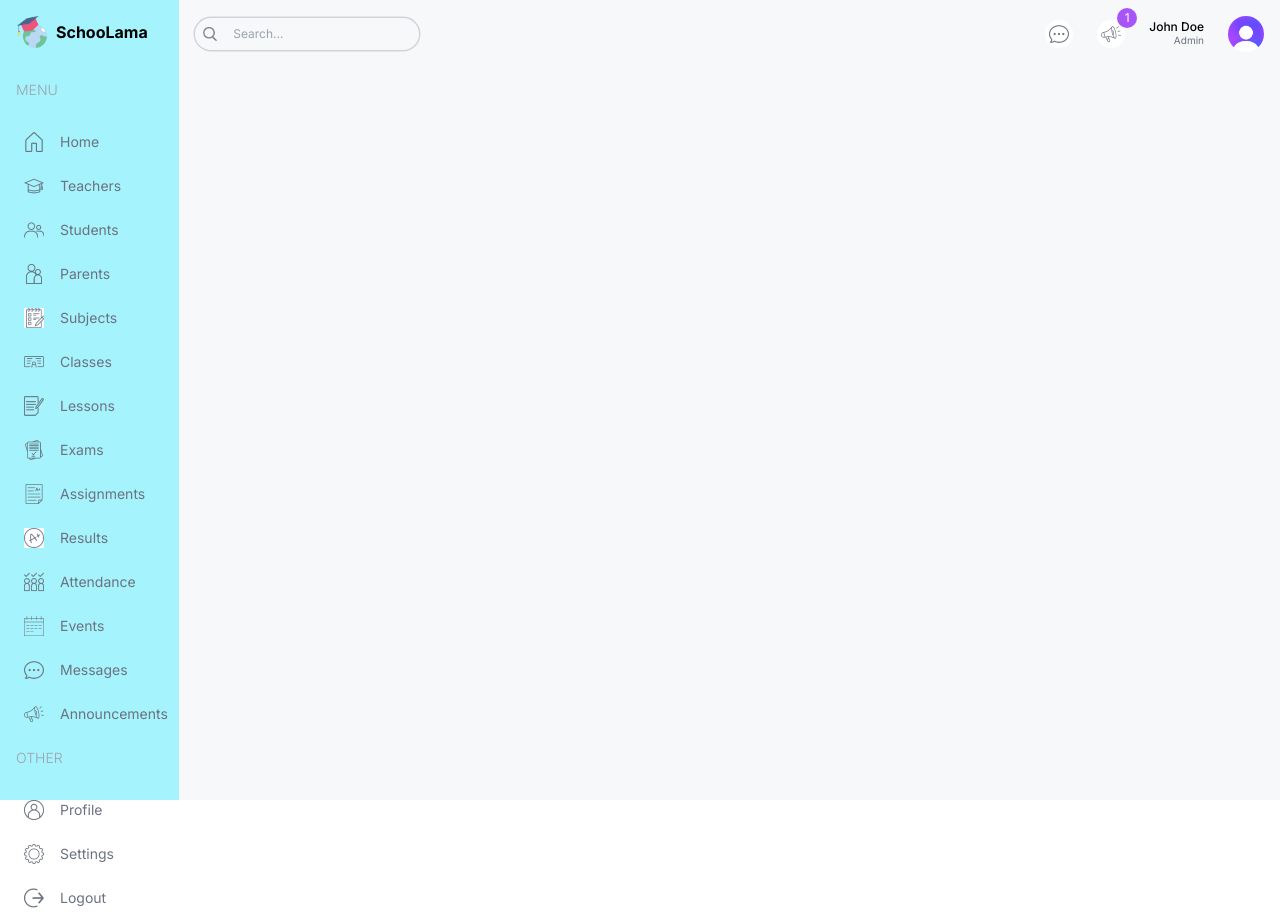
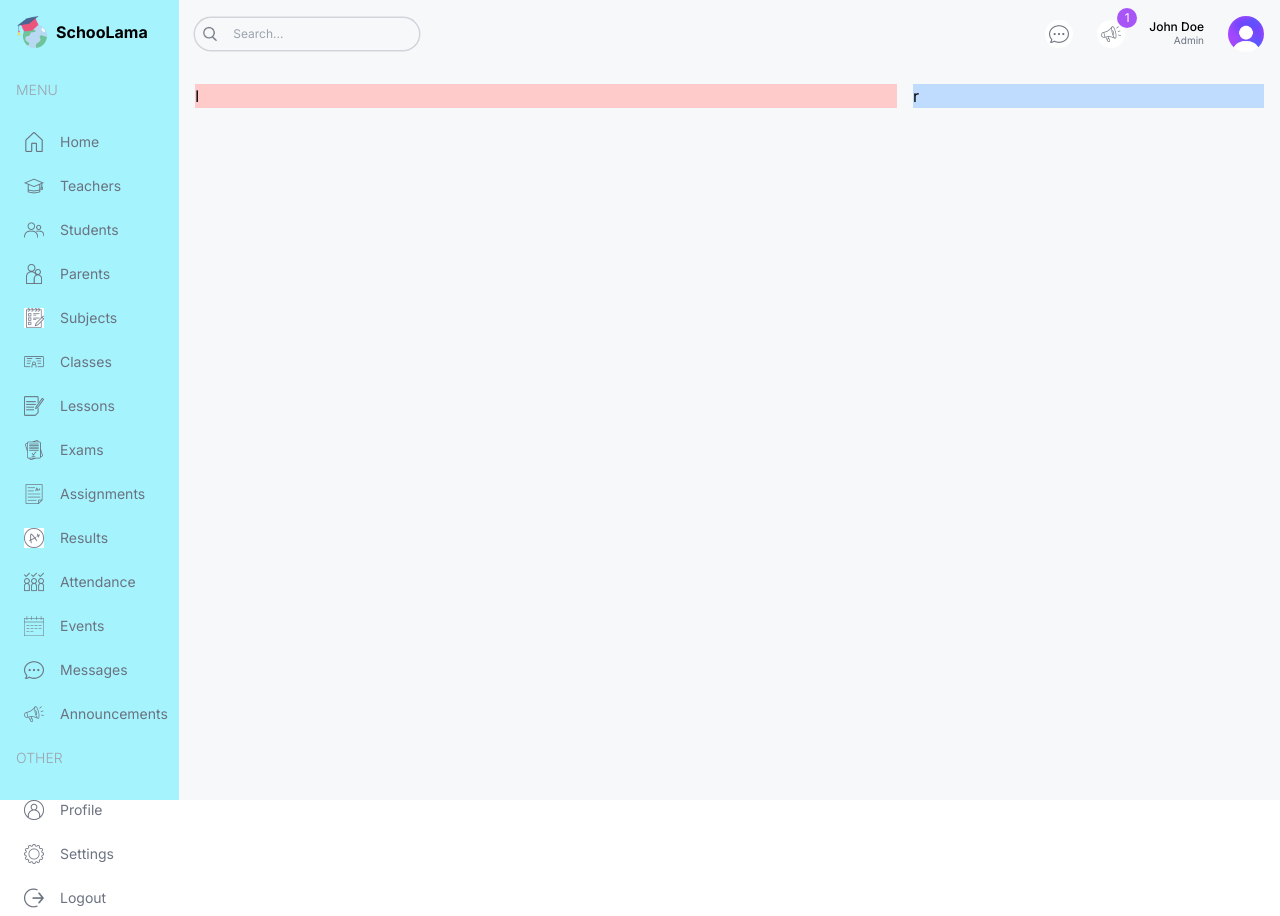
Before and after one commit to saifimd1234/school-management-system, a Next.js app: page /admin in a window 1280 px wide. Built offline with nearby package versions, Linux system fonts and the light colour scheme.

Commit message:
Add children in layout.tsx
{children} enables the rendering of (dashboard) page routing.

```diff
--- a/src/app/(dashboard)/admin/page.tsx
+++ b/src/app/(dashboard)/admin/page.tsx
@@ -1,3 +1,4 @@
+'use client'
 import React from 'react'
 
 const AdminPage = () => {
--- a/src/app/(dashboard)/layout.tsx
+++ b/src/app/(dashboard)/layout.tsx
@@ -24,6 +24,7 @@ export default function DashboardLayout({
       {/* RIGHT */}
       <div className="w-[80%] md:w-[92%] lg:w-[84%] xl:w-[86%] bg-[#F7F8FA] overflow-scroll flex flex-col">
         <Navbar />
+        {children}
       </div>
     </div>
   );
```
